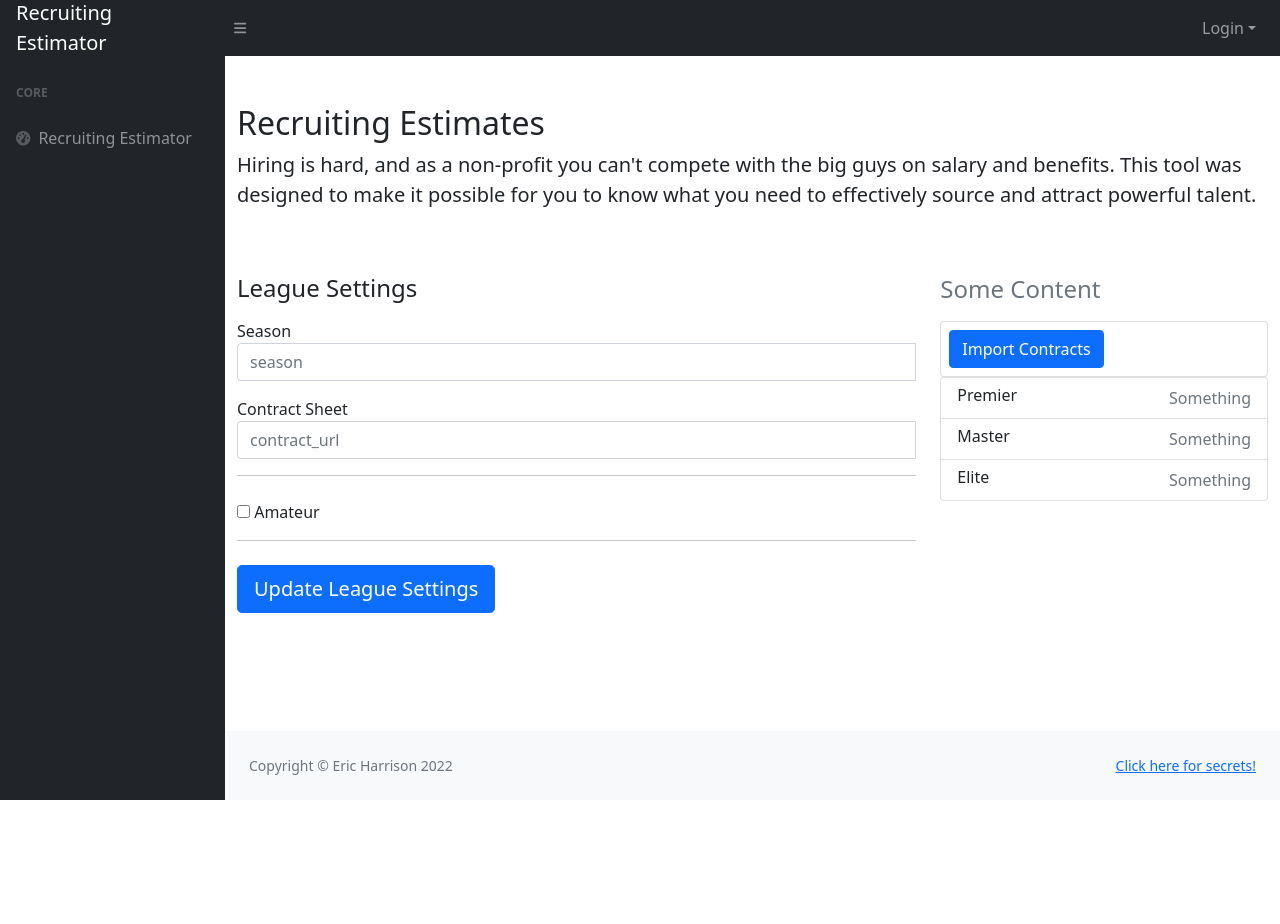
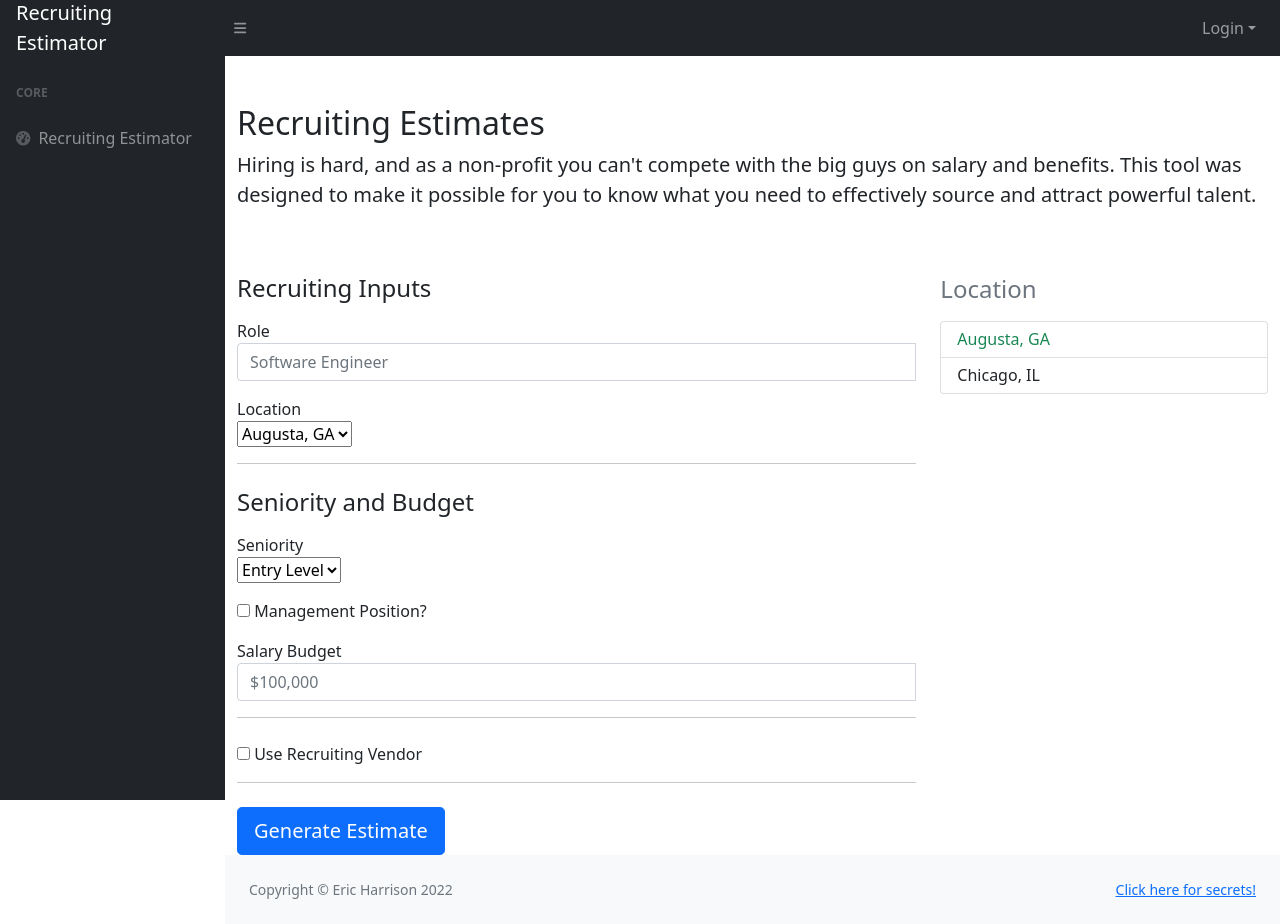
Before and after one commit to blister/recruiting-estimates, a Node project: template views/dashboard.ejs in a window 1280 px wide. Before the commit the page ends 800 px from the top, so only its background shows below. Run offline with Node 20 templates, Linux system fonts and the light colour scheme; the template is opened without the code that fills it, so the values that code supplies are empty; some libraries are stand-ins or nearby versions.

Commit message:
Initial pass of calculator

```diff
--- a/index.js
+++ b/index.js
@@ -1,6 +1,7 @@
 const express = require('express');
 const app = express();
 
+app.use(express.urlencoded({extended: true });
 app.use(express.static('static'));
 app.set('view engine', 'ejs');
 
@@ -13,4 +14,8 @@ app.get('/', (req, res) => {
     res.render('dashboard');
 });
 
+app.post('/estimate', (req, res) => {
+    res.json(req.body);
+});
+
 app.listen(process.env.PORT || 3001);
--- a/views/dashboard.ejs
+++ b/views/dashboard.ejs
@@ -6,8 +6,8 @@
 		<h2>Recruiting Estimates</h2>
 		<p class="lead">
 			Hiring is hard, and as a non-profit you can't compete with the big guys on salary and benefits.
-            This tool was designed to make it possible for you to know what you need to effectively
-            source and attract powerful talent.
+			This tool was designed to make it possible for you to know what you need to effectively
+			source and attract powerful talent.
 		</p>
 
 	</div>
@@ -15,81 +15,105 @@
 	<div class="row">
 		<div class="col-md-4 order-md-2 mb-4">
 			<h4 class="d-flex justify-content-between align-items-center mb-3">
-				<span class="text-muted">Some Content</span>
+				<span class="text-muted">Location</span>
 				<span class="badge badge-secondary badge-pill">3</span>
 			</h4>
 
-			<form class="card p-2" action="/import_contracts/">
+			<!-- <form class="card p-2" action="/import_contracts/">
 				<div class="input-group">
 					<button type="submit" class="btn btn-primary">Import Contracts</button>
 				</div>
-			</form>
+			</form> -->
 
 			<ul class="list-group mb-3">
 				<li class="list-group-item d-flex justify-content-between lh-condensed">
-					<div <%- settings.premier ? 'class="text-success"' : '' %>>
-						<h6 class="my-0">Premier</h6>
+					<div class="text-success">
+						<h6 class="my-0">Augusta, GA</h6>
 						<!-- <small class="text-muted">Brief description</small> -->
 					</div>
-					<span class="text-muted">Something</span>
+
 				</li>
 
 				<li class="list-group-item d-flex justify-content-between lh-condensed">
 					<div>
-						<h6 class="my-0">Master</h6>
+						<h6 class="my-0">Chicago, IL</h6>
 						<!-- <small class="text-muted">Brief description</small> -->
 					</div>
-					<span class="text-muted">Something</span>
 				</li>
 
-				<li class="list-group-item d-flex justify-content-between lh-condensed">
-					<div>
-						<h6 class="my-0">Elite</h6>
-						<!-- <small class="text-muted">Brief description</small> -->
-					</div>
-					<span class="text-muted">Something</span>
-				</li>
 			</ul>
 
 
 		</div>
 
 		<div class="col-md-8 order-md-1">
-			<h4 class="mb-3">League Settings</h4>
+			<h4 class="mb-3">Recruiting Inputs</h4>
 
-			<form class="needs-validation" novalidate action="/manage_league" method="post">
+			<form class="needs-validation" novalidate action="/estimate" method="post">
 
 			<div class="mb-3">
-				<label for="username">Season</label>
+				<label for="role">Role</label>
 				<div class="input-group">
-					<input type="text" class="form-control" name="season" id="season" placeholder="season" value="" required>
+					<input type="text" class="form-control" name="role" id="role" placeholder="Software Engineer" value="" required>
 					<div class="invalid-feedback" style="width: 100%;">
-						Season is required
+						Role is required
 					</div>
 				</div>
 			</div>
 
 			<div class="mb-3">
-				<label for="username">Contract Sheet</label>
+				<label for="location">Location</label>
 				<div class="input-group">
-					<input type="text" class="form-control" name="contract_url" id="contract_url" placeholder="contract_url" value="" required>
+					<select name="location" id="location">
+						<option value="Augusta, GA">Augusta, GA</option>
+						<option value="Chicago, IL" disabled>Chicago, IL</option>
+					</select>
+				</div>
+			</div>
+
+			<hr class="mb-4">
+
+			<h4 class="mb-3">Seniority and Budget</h4>
+
+			<div class="mb-3">
+				<label for="seniority">Seniority</label>
+				<div class="input-group">
+					<select name="seniority" id="seniority">
+						<option value="entry">Entry Level</option>
+						<option value="junior">Junior</option>
+						<option value="mid">Mid-Leve</option>
+						<option value="senior">Senior</option>
+					</select>
+				</div>
+			</div>
+
+			<div class="mb-3">
+				<div class="custom-control custom-checkbox">
+					<input type="checkbox" class="custom-control-input" name="management" id="management">
+					<label class="custom-control-label" for="management">Management Position?</label>
+				</div>
+			</div>
+
+			<div class="mb-3">
+				<label for="budget">Salary Budget</label>
+				<div class="input-group">
+					<input type="text" class="form-control" name="budget" id="budget" placeholder="$100,000" value="" required>
 					<div class="invalid-feedback" style="width: 100%;">
-						Contract sheet URL is required.
+						Salary is required
 					</div>
 				</div>
 			</div>
 
 			<hr class="mb-4">
 
-
 			<div class="custom-control custom-checkbox">
-				<input type="checkbox" class="custom-control-input" name="amateur" id="amateur">
-				<label class="custom-control-label" for="amateur">Amateur</label>
+				<input type="checkbox" class="custom-control-input" name="use_recruiter" id="use_recruiter">
+				<label class="custom-control-label" for="use_recruiter">Use Recruiting Vendor</label>
 			</div>
 
 			<hr class="mb-4">
 
-			<button class="btn btn-primary btn-lg btn-block" type="submit">Update League Settings</button>
+			<button class="btn btn-primary btn-lg btn-block" type="submit">Generate Estimate</button>
 
 			</form>
 		</div>
```
